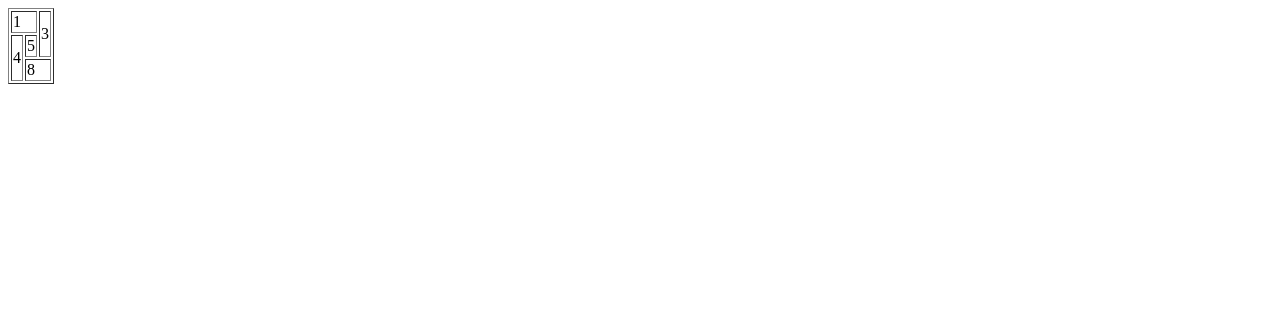
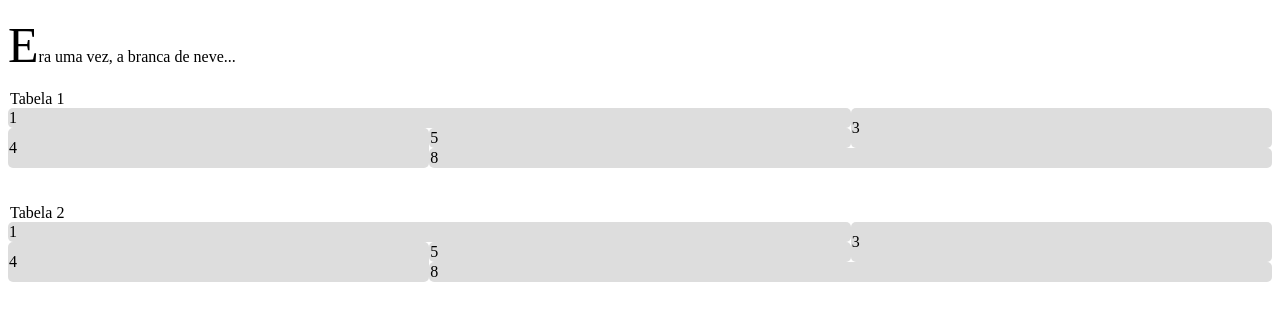
Before and after one commit to profbreno/WEB1Sub-2021, a plain HTML site: page Atividade 2/exemplo.html in a window 1280 px wide. Drawn offline with Linux system fonts and the light colour scheme.

Commit message:
Update exemplo.html

```diff
--- a/Atividade 2/exemplo.html
+++ b/Atividade 2/exemplo.html
@@ -3,9 +3,45 @@
     <head>
         <meta charset="utf-8" />
         <title>Tabelas</title>
+        <style type="text/css">
+            table {
+                width: 100%;
+                border-collapse: collapse;
+            }
+            td {
+                background-color: #DDD;
+                margin: 10px;
+                border-radius: 5px;
+            }
+            td:hover {
+                background-color: darkgrey;
+                box-shadow: 0 1px 6px rgb(32 33 36 / 28%);
+                border-color: rgba(223,225,229,0);
+            }
+            p::first-letter{
+                font-size: 50px;
+            }
+        </style>
     </head>
     <body>
-        <table border="1">
+        <p>Era uma vez, a branca de neve...</p>
+        <table>
+            <legend>Tabela 1</legend>
+            <tr>
+                <td colspan="2">1</td>
+                <td rowspan="2">3</td>
+            </tr>
+            <tr>
+                <td rowspan="2">4</td>
+                <td>5</td>
+            </tr>
+            <tr>
+                <td colspan="2">8</td>
+            </tr>
+        </table>
+        <br /> <br />
+        <table>
+            <legend>Tabela 2</legend>
             <tr>
                 <td colspan="2">1</td>
                 <td rowspan="2">3</td>
```
